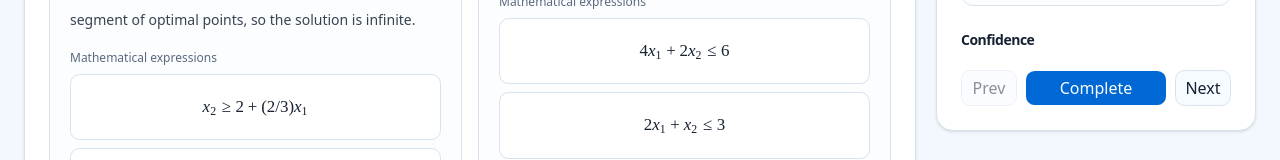
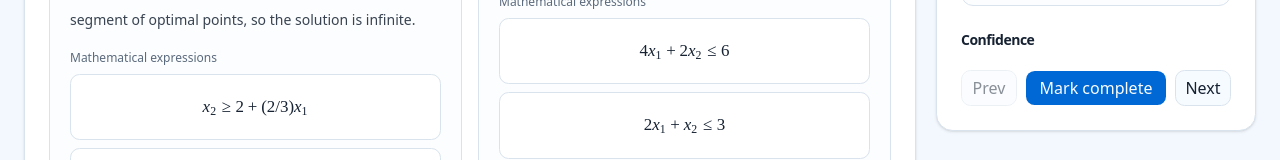
Before and after one commit to Personal-PrameKung/ai_grading_eval, a React (Vite) app: page / in a window 1280 px wide. Shown: the part 777-937 px from the top of the page. Built offline with nearby package versions, Linux system fonts and the light colour scheme; a web font is replaced by a local one.

Commit message:
chagne "complete" button text to "mark complete"

```diff
--- a/src/features/review/components/ScoringPanel.tsx
+++ b/src/features/review/components/ScoringPanel.tsx
@@ -176,7 +176,7 @@ export function ScoringPanel({
           disabled={completed}
           onClick={handleComplete}
         >
-          {completed ? 'Completed' : 'Complete'}
+          {completed ? 'Completed' : 'Mark complete'}
         </Button>
         <Button
           type="button"
```
